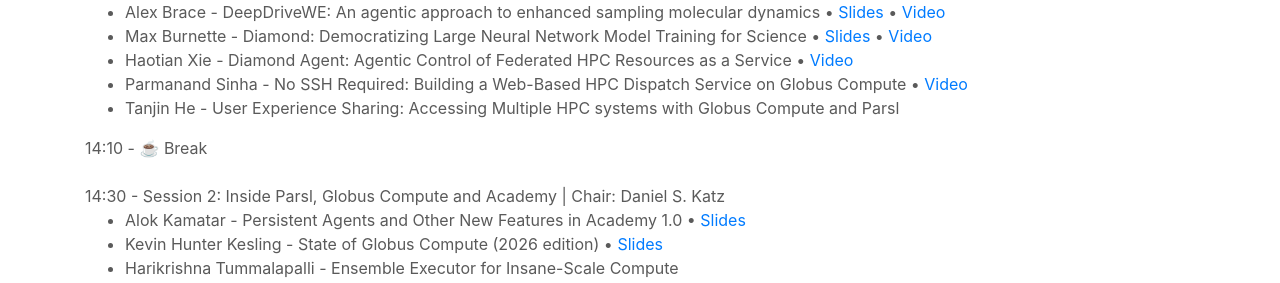
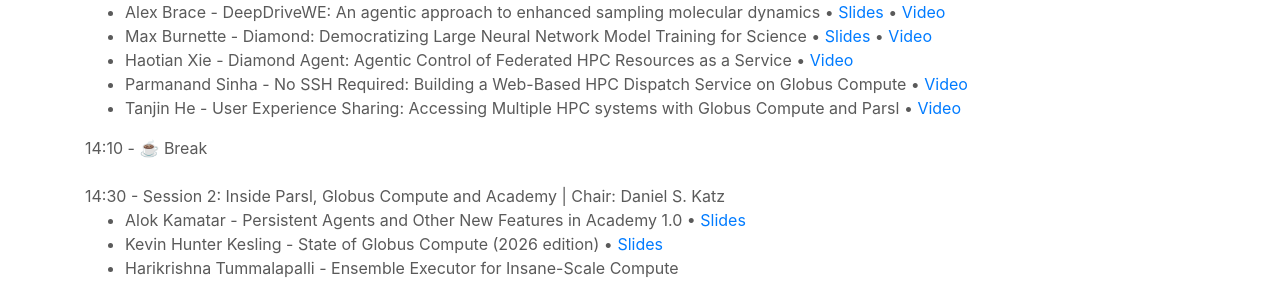
Before and after one commit to Parsl/parsl.github.io, a Jekyll site: the page built from parslfest/apex2026.html, in a window 1280 px wide and 900 px high, scrolled down 642 px. Shown: the part 162-445 px from the top of the window. Built offline with Jekyll 4.4.1, drawn with Linux system fonts in a browser that asks for light colours.

Commit message:
Add Tanjin video

```diff
--- a/parslfest/apex2026.html
+++ b/parslfest/apex2026.html
@@ -68,7 +68,7 @@
 <li>Max Burnette - Diamond: Democratizing Large Neural Network Model Training for Science • <a href="2026/burnette-diamond.pdf" target="_blank">Slides</a> • <a href="https://youtu.be/3aKmwA885wg">Video</a> </li>
 <li>Haotian Xie - Diamond Agent: Agentic Control of Federated HPC Resources as a Service   • <a href="https://youtu.be/AWYGDrnD8-t0">Video</a> </li>
 <li>Parmanand Sinha - No SSH Required: Building a Web-Based HPC Dispatch Service on Globus Compute   • <a href="https://youtu.be/PEkcItanRtk">Video</a> </li>
-<li>Tanjin He - User Experience Sharing: Accessing Multiple HPC systems with Globus Compute and Parsl</li>
+<li>Tanjin He - User Experience Sharing: Accessing Multiple HPC systems with Globus Compute and Parsl • <a href="https://youtu.be/YyvoJMfxiiU">Video</a> </li>
 </ul>
 
 14:10 - ☕️ Break  <br /><br />
```
